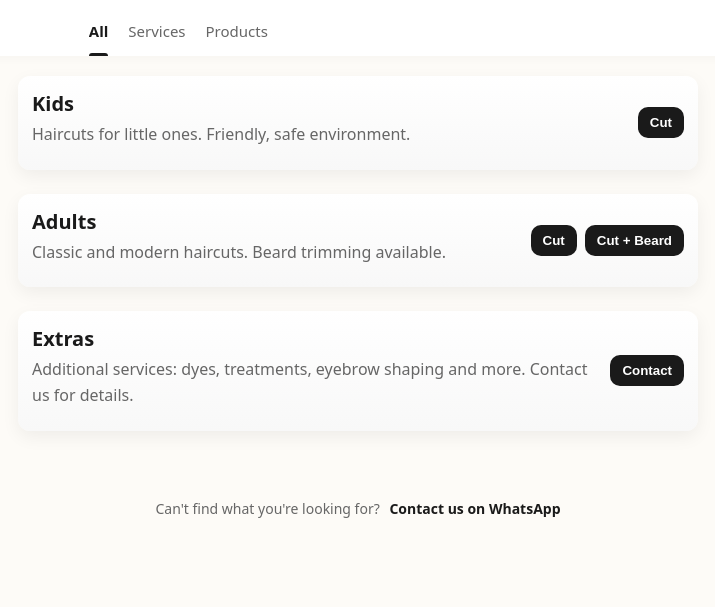
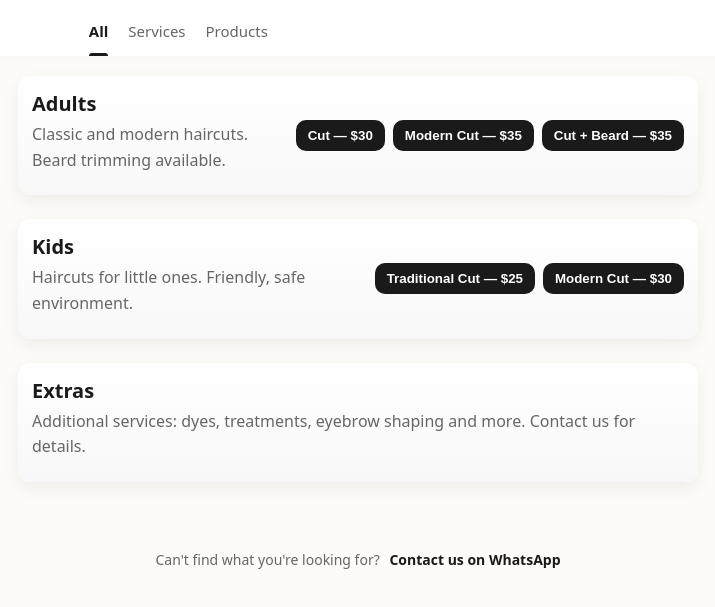
Before and after one commit to amauriswill/gentleman-barbershop, a website with bundled scripts: page index.html in a window 1280 px wide. Shown: the part 125-732 px from the top of the page, without its empty margins (282-997 px from the left). Built offline with nearby package versions, Linux system fonts and the light colour scheme; files whose address does not match are found by name; a web font is replaced by a local one.

Commit message:
feat: update pricing structure (Adults: Cut $30, Modern Cut $35, Cut+Beard $35; Kids: Traditional Cut $25, Modern Cut $30)

```diff
--- a/main.js
+++ b/main.js
@@ -68,28 +68,35 @@ function loadItems(category) {
         return div;
     }
 
-    // Niños: solo opción Corte
+    // Adults: Cut / Modern Cut / Cut + Beard (with prices)
     fragment.appendChild(createCard({
-        title: (window.i18n && window.i18n.t) ? window.i18n.t('cards.kids.title') : 'Niños',
-        desc: (window.i18n && window.i18n.t) ? window.i18n.t('cards.kids.desc') : 'Cortes para los más pequeños. Ambiente amigable y seguro.',
-        actions: [ { label: (window.i18n && window.i18n.t) ? window.i18n.t('cards.kids.actions.cut.label') : 'Corte', message: (window.i18n && window.i18n.t) ? window.i18n.t('cards.kids.actions.cut.message') : 'Hola, quisiera reservar un corte para niño.' } ]
-    }));
-
-    // Adultos: Corte y Corte con barba
-    fragment.appendChild(createCard({
-        title: (window.i18n && window.i18n.t) ? window.i18n.t('cards.adults.title') : 'Adultos',
-        desc: (window.i18n && window.i18n.t) ? window.i18n.t('cards.adults.desc') : 'Cortes clásicos y modernos. También ofrecemos arreglo de barba.',
+        title: (window.i18n && window.i18n.t) ? window.i18n.t('cards.adults.title') : 'Adults',
+        desc: (window.i18n && window.i18n.t) ? window.i18n.t('cards.adults.desc') : 'Classic and modern haircuts. Beard trimming available.' +
+            '<ul class="price-list"><li>Cut — $30</li><li>Modern Cut — $35</li><li>Cut + Beard — $35</li></ul>',
         actions: [
-            { label: (window.i18n && window.i18n.t) ? window.i18n.t('cards.adults.actions.cut.label') : 'Corte', message: (window.i18n && window.i18n.t) ? window.i18n.t('cards.adults.actions.cut.message') : 'Hola, quisiera reservar un corte (adulto).' },
-            { label: (window.i18n && window.i18n.t) ? window.i18n.t('cards.adults.actions.cut_beard.label') : 'Corte + Barba', message: (window.i18n && window.i18n.t) ? window.i18n.t('cards.adults.actions.cut_beard.message') : 'Hola, quisiera reservar un corte con barba (adulto).' }
+            { label: 'Cut — $30', message: "Hi, I'd like to book a Cut (adult) - $30." },
+            { label: 'Modern Cut — $35', message: "Hi, I'd like to book a Modern Cut (adult) - $35." },
+            { label: 'Cut + Beard — $35', message: "Hi, I'd like to book a Cut with Beard (adult) - $35." }
         ]
     }));
 
-    // Extras: recuadro con brief description y contacto
+    // Kids: Traditional Cut / Modern Cut
+    fragment.appendChild(createCard({
+        title: (window.i18n && window.i18n.t) ? window.i18n.t('cards.kids.title') : 'Kids',
+        desc: (window.i18n && window.i18n.t) ? window.i18n.t('cards.kids.desc') : 'Haircuts for little ones. Friendly, safe environment.' +
+            '<ul class="price-list"><li>Traditional Cut — $25</li><li>Modern Cut — $30</li></ul>',
+        actions: [
+            { label: 'Traditional Cut — $25', message: "Hi, I'd like to book a Traditional Cut (kids) - $25." },
+            { label: 'Modern Cut — $30', message: "Hi, I'd like to book a Modern Cut (kids) - $30." }
+        ]
+    }));
+
+    // Extras: list, no fixed prices — ask first
     fragment.appendChild(createCard({
         title: (window.i18n && window.i18n.t) ? window.i18n.t('cards.extras.title') : 'Extras',
-        desc: (window.i18n && window.i18n.t) ? window.i18n.t('cards.extras.desc') : 'Servicios adicionales: tintes, tratamientos capilares, arreglo de cejas y más. Contáctanos para más detalles.',
-        actions: [ { label: (window.i18n && window.i18n.t) ? window.i18n.t('cards.extras.actions.contact.label') : 'Contactar', message: (window.i18n && window.i18n.t) ? window.i18n.t('cards.extras.actions.contact.message') : 'Hola, quisiera información sobre extras.' } ]
+        desc: (window.i18n && window.i18n.t) ? window.i18n.t('cards.extras.desc') : 'Additional services:',
+        actions: [],
+        extrasHtml: '<ul class="price-list"><li>Hairline</li><li>Eyebrows</li><li>Dye</li><li>Free Style</li></ul><p style="margin-top:8px; font-size:13px; color:var(--text-light);">These services have different prices. Please ask before applying.</p>'
     }));
 
     listContainer.appendChild(fragment);
--- a/styles.css
+++ b/styles.css
@@ -379,3 +379,11 @@ body {
 .menu-list.prose .btn-primary:active { transform: translateY(1px); }
 
 .menu-list.prose .item-info { padding-right: 12px; }
+
+.price-list{
+    margin:6px 0 0 0;
+    padding-left:18px;
+}
+.price-list li{
+    margin:4px 0;
+}
```
